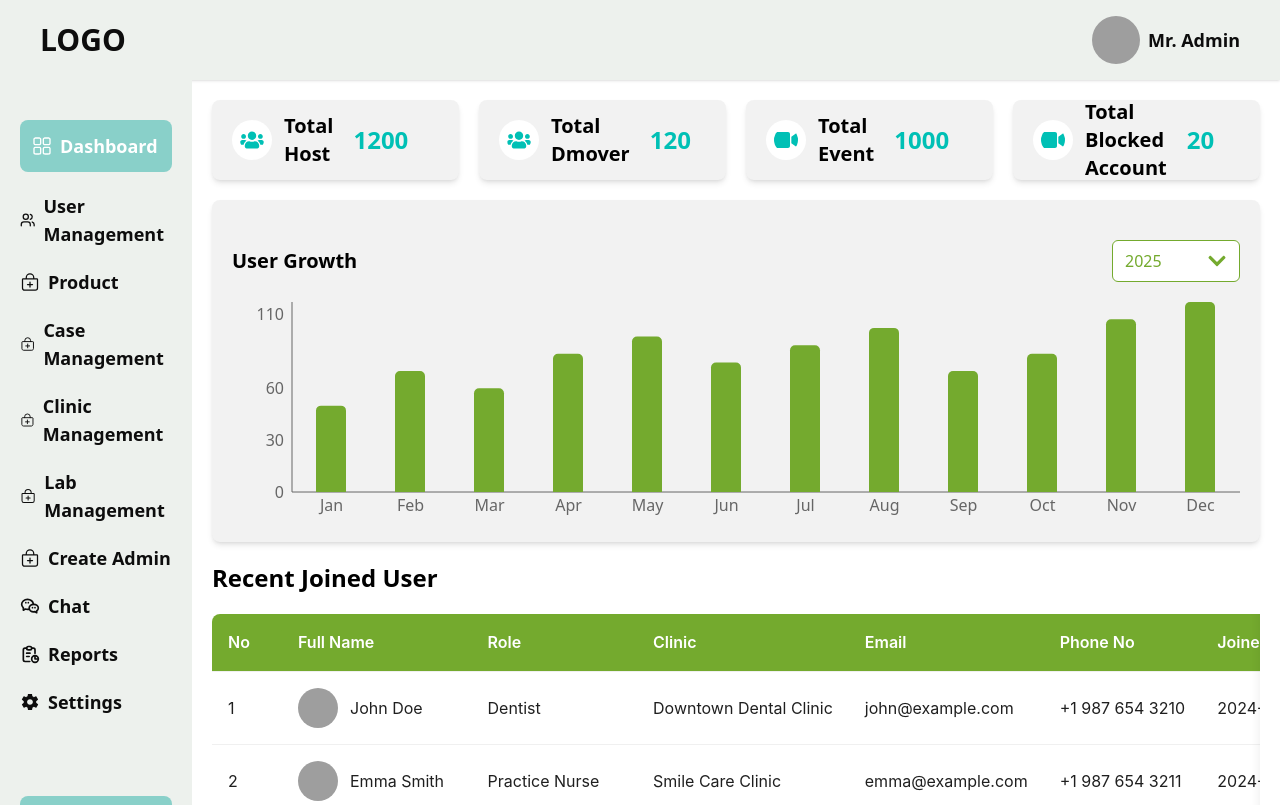
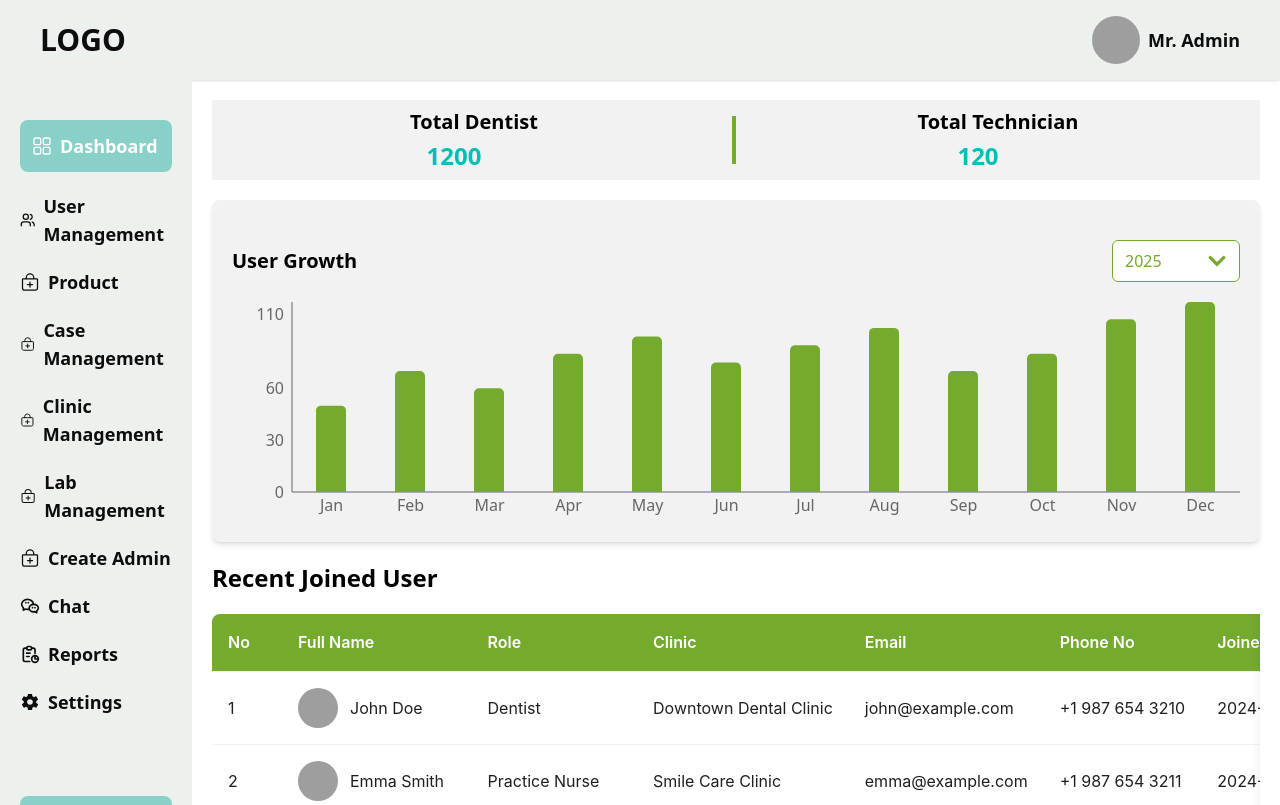
Before and after one commit to TAIJULAMAN/nicheLine-messaging-app-dashboard, a React (Vite) app: page / in a window 1280 px wide. Shown: the top 805 px of the page. Built offline with nearby package versions, Linux system fonts and the light colour scheme; grey boxes are pictures that could not be loaded.

Commit message:
dashboard page

```diff
--- a/src/pages/dashboard/DashboardPage.jsx
+++ b/src/pages/dashboard/DashboardPage.jsx
@@ -2,7 +2,6 @@ import { FaChevronDown, FaUsers, FaVideo } from "react-icons/fa";
 import { useState } from "react";
 import dayjs from "dayjs";
 import RecentUsers from "./RecentUsers";
-import TotalUser from "./TotalUser";
 import TotalView from "./TotalView";
 
 function DashboardPage() {
@@ -23,67 +22,25 @@ function DashboardPage() {
 
   return (
     <div className="flex flex-col">
-      <div className="grid grid-cols-1 md:grid-cols-2 mmd:grid-cols-3 lg:grid-cols-4 gap-5">
-        {/* Total Host */}
-        <div className="flex justify-between items-center p-5 bg-[#F2F2F2]  gap-5 h-[80px] rounded-lg shadow-md">
-          <div className="flex gap-3 items-center">
-            <p className="rounded-full flex justify-center items-center">
-              <FaUsers
-                size={20}
-                className=" bg-white rounded-full p-2 w-10 h-10 text-[#00c0b5]"
-              />
-            </p>
-            <p className="text-xl font-semibold">Total Host</p>
+      <div className="grid grid-cols-2 md:grid-cols-2 whitespace-nowrap">
+        <div className="relative flex flex-col justify-center items-center h-20 p-3 bg-[#F2F2F2] gap-1">
+          <p className="text-xl font-semibold">Total Dentist</p>
+          <p className="text-[#00c0b5] text-2xl font-bold mr-10">1200</p>
+          {/* Desktop/tablet right divider */}
+          <div className="hidden md:block absolute right-0 top-1/2 -translate-y-1/2 w-1 h-12 bg-[#74AA2E]" />
         </div>
-          <p className="text-[#00c0b5] text-2xl font-bold mr-10">1200</p>
-        </div>
-        {/* Total Dmover */}
-        <div className="flex justify-between items-center p-5 bg-[#F2F2F2]  gap-5 h-[80px] rounded-lg shadow-md">
-          <div className="flex gap-3 items-center">
-            <p className="rounded-full flex justify-center items-center">
-              <FaUsers
-                size={20}
-                className=" bg-white rounded-full p-2 w-10 h-10 text-[#00c0b5]"
-              />
-            </p>
-            <p className="text-xl font-semibold">Total Dmover</p>
-          </div>
+        <div className="flex flex-col justify-center items-center h-20 p-3 bg-[#F2F2F2] gap-1">
+          <p className="text-xl font-semibold">Total Technician</p>
           <p className="text-[#00c0b5] text-2xl font-bold mr-10">120</p>
         </div>
-        {/*  Total Total Event */}
-        <div className="flex justify-between items-center p-5 bg-[#F2F2F2] rounded-lg shadow-md gap-5 h-[80px]">
-          <div className="flex gap-3 items-center">
-            <p className="rounded-full flex justify-center items-center">
-              <FaVideo
-                size={20}
-                className=" bg-white rounded-full p-2 w-10 h-10 text-[#00c0b5]"
-              />
-            </p>
-            <p className="text-xl font-semibold">Total Event</p>
       </div>
-          <p className="text-[#00c0b5] text-2xl font-bold mr-10">1000</p>
-        </div>
-        {/*  Blocked account */}
-        <div className="flex justify-between items-center p-5 bg-[#F2F2F2] rounded-lg shadow-md gap-5 h-[80px]">
-          <div className="flex gap-3 items-center">
-            <p className="rounded-full flex justify-center items-center">
-              <FaVideo
-                size={20}
-                className=" bg-white rounded-full p-2 w-10 h-10 text-[#00c0b5]"
-              />
-            </p>
-            <p className="text-xl font-semibold">Total Blocked Account</p>
-          </div>
-          <p className="text-[#00c0b5] text-2xl font-bold mr-10">20</p>
-        </div>
-      </div>
+
       <div className="w-full p-5 bg-[#F2F2F2] rounded-lg shadow-md mt-5">
         <div className="flex flex-col md:flex-row md:justify-between lg:justify-between items-center gap-5 my-5">
           <div>
             <h1 className="text-xl font-semibold">User Growth</h1>
           </div>
           <div className="flex justify-between items-center gap-5 whitespace-nowrap">
-
             <div className="relative w-full md:w-32">
               {/* Selected Year Display */}
               <button
@@ -101,7 +58,8 @@ function DashboardPage() {
                     <div
                       key={year}
                       onClick={() => handleSelect(year)}
-                        className={`p-2 cursor-pointer hover:bg-gray-100 transition ${year === selectedYear ? "bg-gray-200" : ""
+                      className={`p-2 cursor-pointer hover:bg-gray-100 transition ${
+                        year === selectedYear ? "bg-gray-200" : ""
                       }`}
                     >
                       {year}
```
Lines whose indentation alone changed are shown as unchanged.
